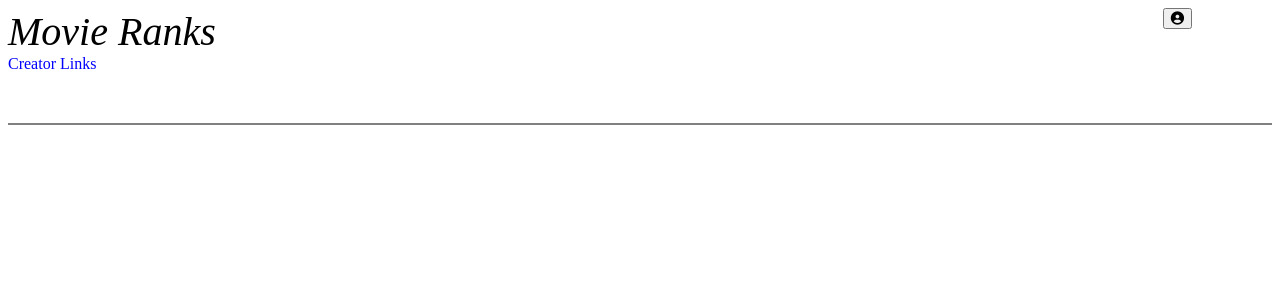
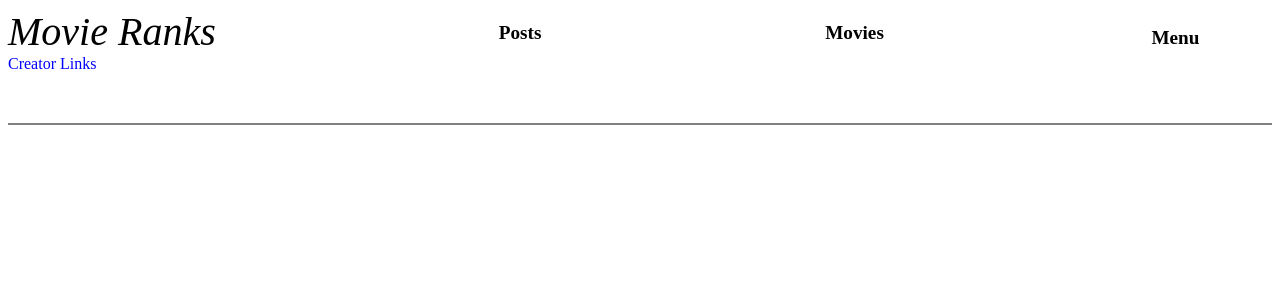
Before and after one commit to MrTavo16/Movie-Ranks, a React (Vite) app in the folder react-vite/: page / in a window 1280 px wide. Shown: the top 300 px of the page. Built offline with nearby package versions, Linux system fonts and the light colour scheme; no server answers.

Commit message:
added css to buttons

```diff
--- a/react-vite/src/components/Navigation/Navigation.css
+++ b/react-vite/src/components/Navigation/Navigation.css
@@ -24,3 +24,35 @@
   justify-content: space-between;
   padding-right: 80px;
 }
+
+.post-nav{
+  font-size: larger;
+  font-weight: bolder;
+  display: flex;
+  justify-content: center;
+  align-items: center;
+  width: 60px;
+  height: 30px;
+  margin-top: 10px;
+  cursor: pointer;
+}
+
+.post-nav:hover{
+  color: lightblue;
+}
+
+.movie-nav{
+  font-size: larger;
+  font-weight: bolder;
+  display: flex;
+  justify-content: center;
+  align-items: center;
+  width: 60px;
+  height: 30px;
+  margin-top: 10px;
+  cursor: pointer;
+}
+
+.movie-nav:hover{
+  color: lightblue;
+}
--- a/react-vite/src/components/Navigation/Navigation.jsx
+++ b/react-vite/src/components/Navigation/Navigation.jsx
@@ -13,11 +13,13 @@ function Navigation() {
         <div style={{cursor:'pointer', color:"blue"}} onClick={(e)=>{
           e.stopPropagation()
           navigate('creator-links')
-          }
-          }>Creator Links</div>
+        }
+      }>Creator Links</div>
       </div>
+      <div onClick={()=>navigate('/posts')} className="post-nav">Posts</div>
+      <div onClick={()=>navigate('/')} className="movie-nav">Movies</div>
 
-      <div style={{display:"flex", flexDirection:'column'}}>
+      <div style={{display:"flex", flexDirection:'column',marginTop:'10px'}}>
         <ProfileButton />
       </div>
     </div>
--- a/react-vite/src/components/Navigation/OpenModalMenuItem.jsx
+++ b/react-vite/src/components/Navigation/OpenModalMenuItem.jsx
@@ -1,4 +1,5 @@
 import { useModal } from '../../context/Modal';
+import './ProfileButton.css'
 
 function OpenModalMenuItem({
   modalComponent, // component to render inside the modal
@@ -15,7 +16,7 @@ function OpenModalMenuItem({
   };
 
   return (
-    <div style={{cursor:'pointer'}} onClick={onClick}>{itemText}</div>
+    <div className='modal-item' onClick={onClick}>{itemText}</div>
   );
 }
 
--- /dev/null
+++ b/react-vite/src/components/Navigation/ProfileButton.css
@@ -0,0 +1,51 @@
+.profile-button{
+    display: flex;
+    justify-content: center;
+    align-items: center;
+    width: 33px;
+    height: 40px;
+    font-size: larger;
+    font-weight: bolder;
+    cursor: pointer;
+}
+
+.profile-button:hover{
+    color:lightblue;
+}
+
+.modal-item{
+    border: solid;
+    display: flex;
+    justify-content: center;
+    align-items: center;
+    cursor: pointer;
+}
+
+.modal-item:hover{
+    background-color: lightblue;
+}
+
+.user-name-item{
+    border: solid;
+    display: flex;
+    justify-content: center;
+    align-items: center;
+    display: flex;
+    justify-content: center;
+    align-items: center;
+}
+
+.user-item{
+    border: solid;
+    display: flex;
+    justify-content: center;
+    align-items: center;
+    display: flex;
+    cursor: pointer;
+    justify-content: center;
+    align-items: center;
+}
+
+.user-item:hover{
+    background-color: lightblue;
+}
--- a/react-vite/src/components/Navigation/ProfileButton.jsx
+++ b/react-vite/src/components/Navigation/ProfileButton.jsx
@@ -7,6 +7,7 @@ import SignupFormModal from "../SignupFormModal";
 import { useModal } from "../../context/Modal";
 import { Navigate, useNavigate, useParams } from "react-router-dom";
 import { thunkLogin } from "../../redux/session";
+import './ProfileButton.css'
 
 
 function ProfileButton() {
@@ -50,29 +51,22 @@ function ProfileButton() {
 
   return (
     <>
-      {!showMenu && <button onClick={toggleMenu}>
-        <i style={{cursor:'pointer'}} className="fas fa-user-circle" />
-      </button>}
+      {!showMenu && <div onClick={toggleMenu} className="profile-button">Menu</div>}
       {showMenu && (
         <div className={"profile-dropdown"} ref={ulRef}>
           {user ? (
             <>
-              <div>{user.username}</div>
+              <div className="user-name-item">{user.username}</div>
               <span className="small_divider"></span>
               {/* <div>{user.email}</div>
               <span className="small_divider"></span> */}
-              <div style={{cursor:'pointer'}} onClick={()=>{
+              <div className="user-item" onClick={()=>{
                 navigate(`/profile/${user.id}`)
                 closeMenu()
               }}>Profile Details</div>
               <span className="small_divider"></span>
-              <div style={{cursor:'pointer'}} onClick={()=>{
-                navigate(`/posts`)
-                closeMenu()
-              }}>Posts</div>
-              <span className="small_divider"></span>
-              <div>
-                <button style={{cursor:'pointer'}} onClick={logout}>Log Out</button>
+              <div className="user-item" onClick={logout}>
+                Log Out
               </div>
             </>
           ) : (
--- a/react-vite/src/components/PostHome/PostHome.jsx
+++ b/react-vite/src/components/PostHome/PostHome.jsx
@@ -64,7 +64,7 @@ const PostHome = () => {
                     e.preventDefault()
                     navigate(`/posts/${ele.id}`)}
                 } key={ele.id}>
-                    {user.id === ele.user_id ? <h4>{ele.username} 'You'</h4>:<h4>{ele.username}</h4>}
+                    {(user && user.id === ele.user_id) ? <h4>{ele.username} 'You'</h4>:<h4>{ele.username}</h4>}
                     <div>
                     <h2>{ele.post_text}</h2>
                     </div>
```
Also changed, not shown: 1 other file (tests, documents, lock files or other folders).
